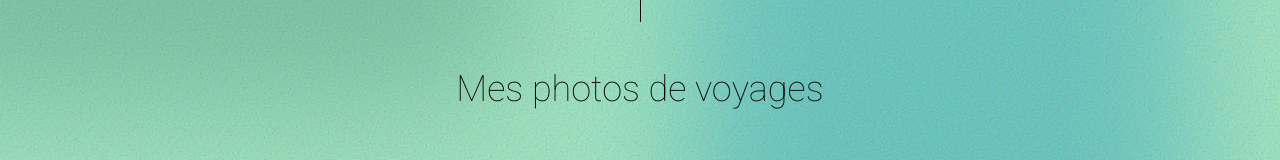
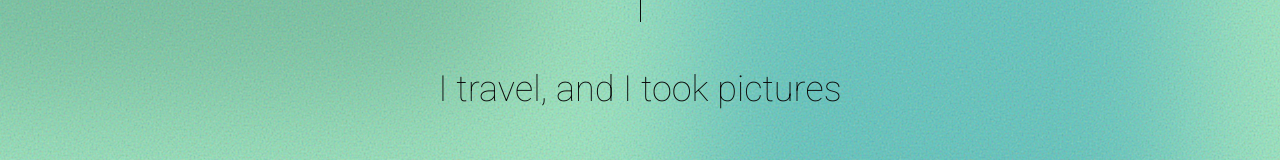
Before and after one commit to Tomspace900/thomasgendron.fr_V2, a Next.js app: page /en in a window 1280 px wide. Shown: the part 781-941 px from the top of the page. Built offline with nearby package versions, Linux system fonts and the light colour scheme.

Commit message:
[fix] Minors fixes

```diff
--- a/app/[locale]/page.tsx
+++ b/app/[locale]/page.tsx
@@ -1,3 +1,5 @@
+"use server";
+
 import Landing from "@/components/sections/Landing";
 import Pictures from "@/components/sections/Pictures";
 import fetchImagesData from "@/utils/fetchImages";
@@ -9,8 +11,6 @@ export default async function Home() {
 		<div className='flex flex-col mt-24 sm:mt-36 items-center text-center mx-4 sm:mx-12 w-full max-w-[1200px] gap-12 z-0'>
 			<Landing />
 
-			<span className='text-4xl font-thin'>Mes photos de voyages</span>
-
 			<Pictures images={images} />
 		</div>
 	);
--- a/components/sections/Landing.tsx
+++ b/components/sections/Landing.tsx
@@ -1,3 +1,5 @@
+"use client";
+
 import { useTranslations } from "next-intl";
 import { Button } from "../ui/button";
 import Link from "next/link";
@@ -17,7 +19,7 @@ export default function Landing() {
 
 			<div className='flex flex-col sm:flex-row items-center my-6 sm:gap-0 gap-8 justify-between max-w-[800px] w-full'>
 				<Button asChild variant={"custom"} className='socials linkedin w-fit'>
-					<Link href='https://www.linkedin.com/in/gendron-thomas/' target='_blank'>
+					<Link href='https://linkedin.com/in/gendron-thomas/' target='_blank'>
 						<Linkedin className='mr-4 h-6 w-6 stroke-[1.2]' />
 						{t("socials.linkedin")}
 					</Link>
@@ -31,7 +33,7 @@ export default function Landing() {
 				</Button>
 
 				<Button asChild variant={"custom"} className='socials instagram rounded-full w-fit'>
-					<Link href='https://www.instagram.com/thek_nick/' target='_blank'>
+					<Link href='https://instagram.com/thek_nick/' target='_blank'>
 						<Instagram className='mr-4 h-6 w-6 stroke-[1.2]' />
 						{t("socials.instagram")}
 					</Link>
--- a/components/sections/Pictures.tsx
+++ b/components/sections/Pictures.tsx
@@ -5,14 +5,17 @@ import Autoplay from "embla-carousel-autoplay";
 import Image from "next/image";
 import { MapPin } from "lucide-react";
 import { ImageDataWithSrc } from "@/utils/fetchImages";
+import { useTranslations } from "next-intl";
 
 type PicturesProps = {
 	images: ImageDataWithSrc[];
 };
 
 export default function Pictures({ images }: PicturesProps) {
+	const t = useTranslations("pictures");
 	return (
 		<>
+			<span className='text-4xl font-thin'>{t("title")}</span>
 			<Carousel
 				className='w-full max-w-xl'
 				opts={{
--- a/content/en.json
+++ b/content/en.json
@@ -12,5 +12,11 @@
 			"github": "A bit more technical",
 			"instagram": "A bit more personal"
 		}
+	},
+	"work": {
+		"title": "I worked here"
+	},
+	"pictures": {
+		"title": "I travel, and I took pictures"
 	}
 }
--- a/content/fr.json
+++ b/content/fr.json
@@ -12,5 +12,11 @@
 			"github": "Un peu plus technique",
 			"instagram": "Un peu plus personnel"
 		}
+	},
+	"work": {
+		"title": "J'ai travaillé ici"
+	},
+	"pictures": {
+		"title": "Je voyage, et je prends des photos"
 	}
 }
--- a/utils/fetchImages.ts
+++ b/utils/fetchImages.ts
@@ -1,4 +1,5 @@
-import { promises as fs } from "fs";
+import path from "path";
+import fs from "fs";
 
 type ImageData = {
 	id: number;
@@ -11,8 +12,12 @@ export type ImageDataWithSrc = ImageData & {
 };
 
 export default async function fetchImagesData() {
-	const jsonData = await fs.readFile(process.cwd() + "/public/images.json", "utf-8");
-	const imgSrc = await fs.readdir(process.cwd() + "/public/images");
+	const jsonPath = path.join(process.cwd(), "data/images.json");
+	const imgDirPath = path.join(process.cwd(), "public/images");
+
+	const jsonData = fs.readFileSync(jsonPath, "utf-8");
+	const imgSrc = fs.readdirSync(imgDirPath, "utf-8");
+
 	const data = JSON.parse(jsonData) as { images: ImageData[] };
 
 	const images: ImageDataWithSrc[] = data.images
```
Also changed, not shown: data/images.json (renamed from public/images.json).
